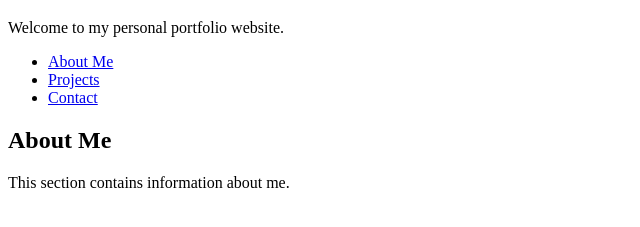
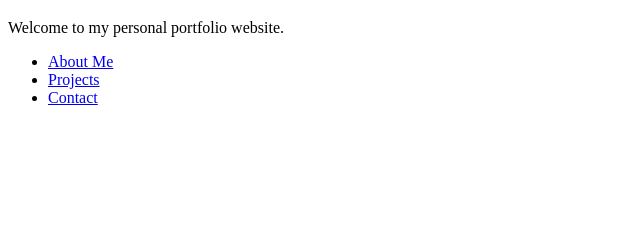
Before and after one commit to Gokul-S-dev/gokulportfolio, a plain HTML site: page index.html in a window 1280 px wide. Shown: the part 61-288 px from the top of the page, without its empty margins (0-640 px from the left). Drawn offline with Linux system fonts and the light colour scheme.

Commit message:
Intialize the repo

```diff
--- a/index.html
+++ b/index.html
@@ -13,9 +13,6 @@
         <li><a href="#projects">Projects</a></li>
         <li><a href="#contact">Contact</a></li>
     </ul>
-    <section>
-        <h2 id="about">About Me</h2>
-        <p>This section contains information about me.</p>
-    </section>
+
 </body>
 </html>
```
